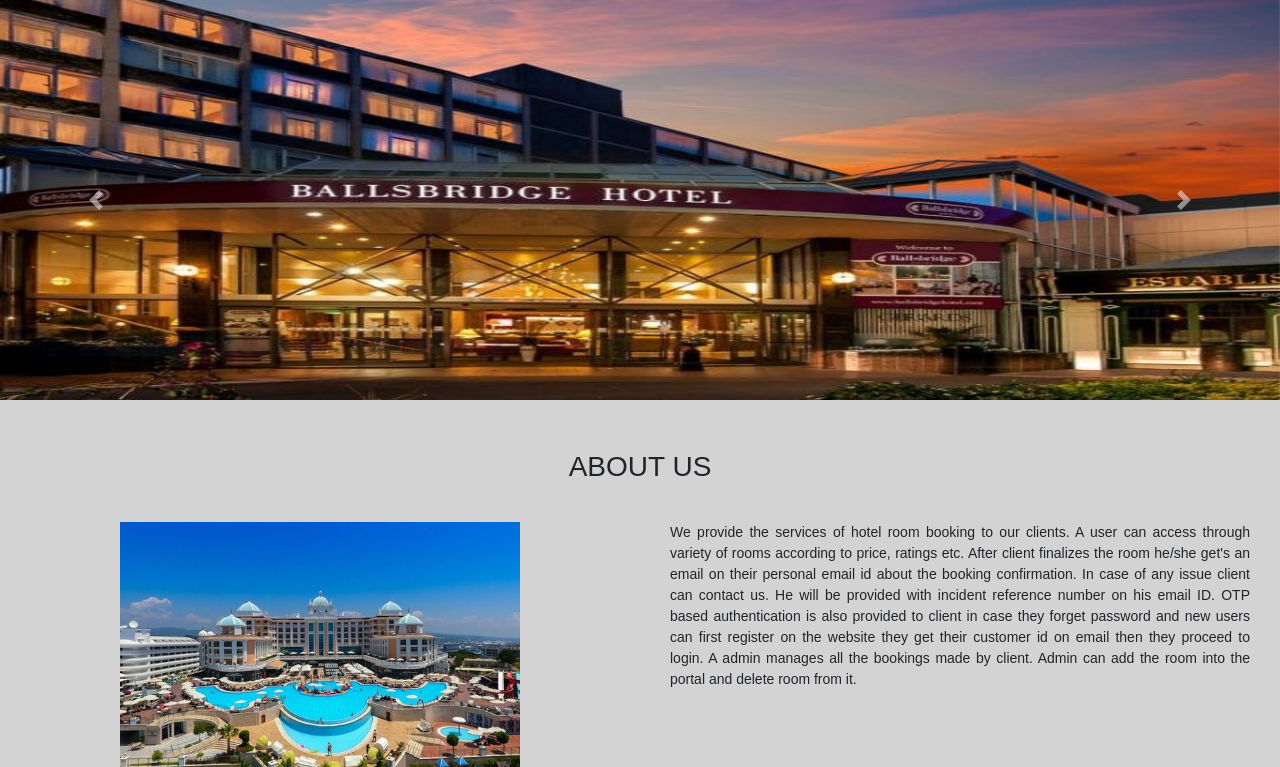
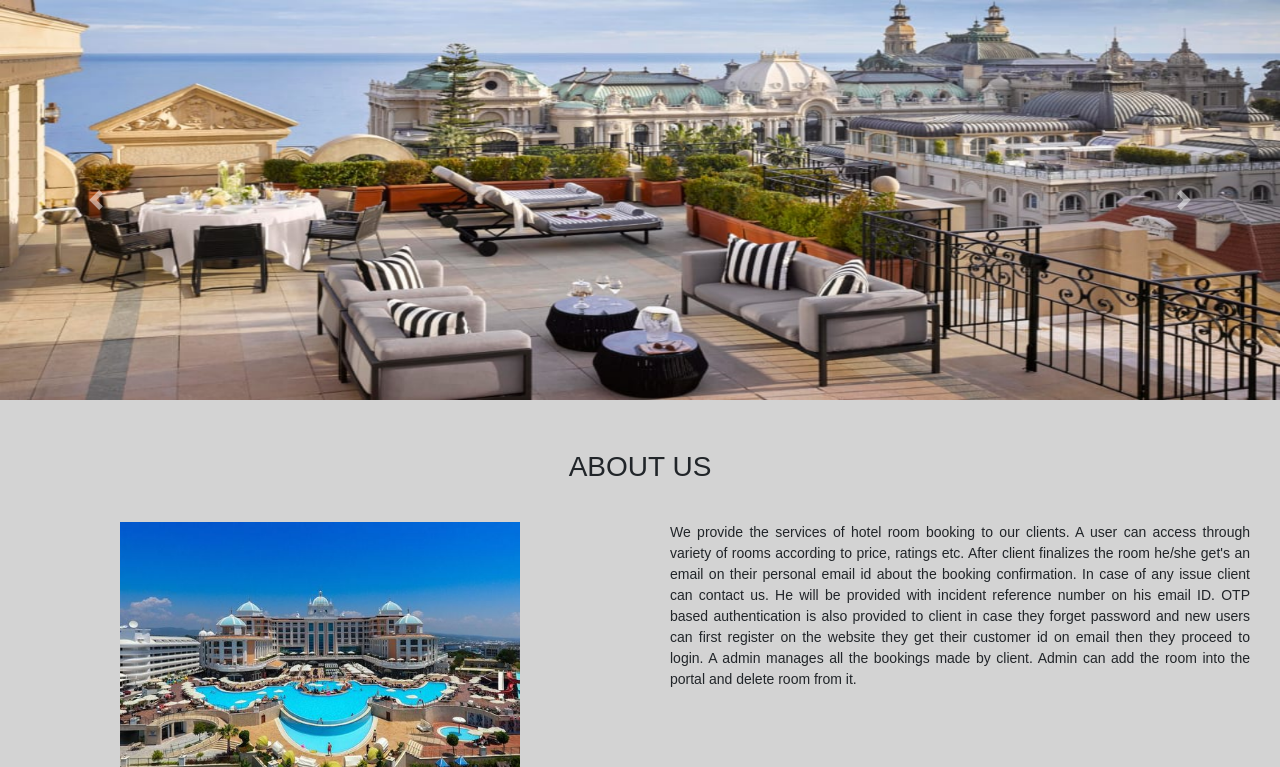
Before and after one commit to mahas500/Hotel-Booking-website-using-Javascript-and-Python, a Flask app: page / in a window 1280 px wide. Shown: the part 89-856 px from the top of the page. Run offline with Flask 2, Linux system fonts and the light colour scheme; parts of the project's set-up code (start-up, migrations or seed data) failed here and were passed over; some libraries are stand-ins or nearby versions.

Commit message:
small changes in images and designs

```diff
--- a/hotel-Backend/templates/slider.html
+++ b/hotel-Backend/templates/slider.html
@@ -11,20 +11,20 @@
 <div id="carouselExampleControls" class="carousel slide" data-ride="carousel">
   <div class="carousel-inner">
 
-    <div class="carousel-item active">
+      <div class="carousel-item active">
+      <img src="/static/images/France.jpg" class="d-block w-100" alt="...">
+    </div>
+
+    <div class="carousel-item">
       <img src="/static/images/Ballsbridge-Hotel.jpg" class="d-block w-100" alt="...">
     </div>
 
     <div class="carousel-item">
-      <img src="/static/images/Harbour_Exterior.jpg" class="d-block w-100" alt="...">
+      <img src="/static/images/Novotel1024x768.jpg" class="d-block w-100" alt="...">
     </div>
 
     <div class="carousel-item">
-      <img src="/static/images/sembo-hotel.jpg" class="d-block w-100" alt="...">
-    </div>
-
-      <div class="carousel-item">
-      <img src="/static/images/Castle-House.jpg" class="d-block w-100" alt="...">
+      <img src="/static/images/Harbour_Exterior.jpg" class="d-block w-100" alt="...">
     </div>
 
   </div>
```
Also changed, not shown: hotel-Backend/static/images/France.jpg (added), hotel-Backend/static/images/Novotel1024x768.jpg (added), hotel-Backend/static/images/Old1.jpg (added), hotel-Backend/static/images/about-us.jpg (deleted), hotel-Backend/static/images/service_2.jpg (deleted), hotel-Backend/static/images/service_3.jpg (deleted), hotel-Backend/static/images/testimonial_1.jpg (deleted).
